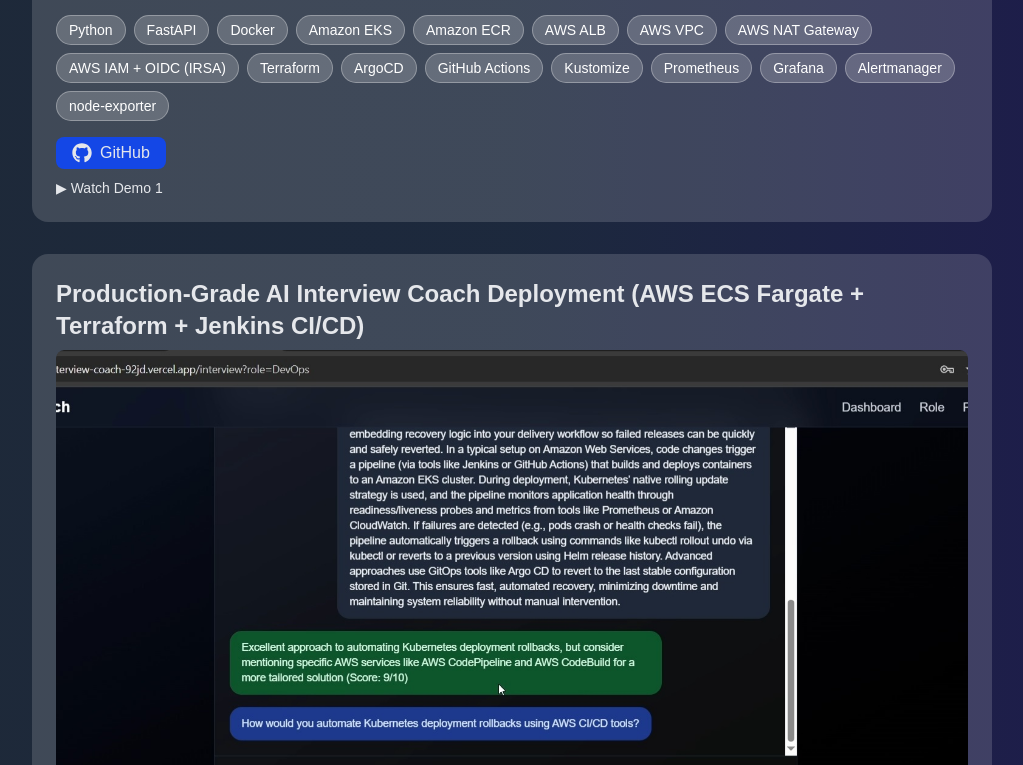
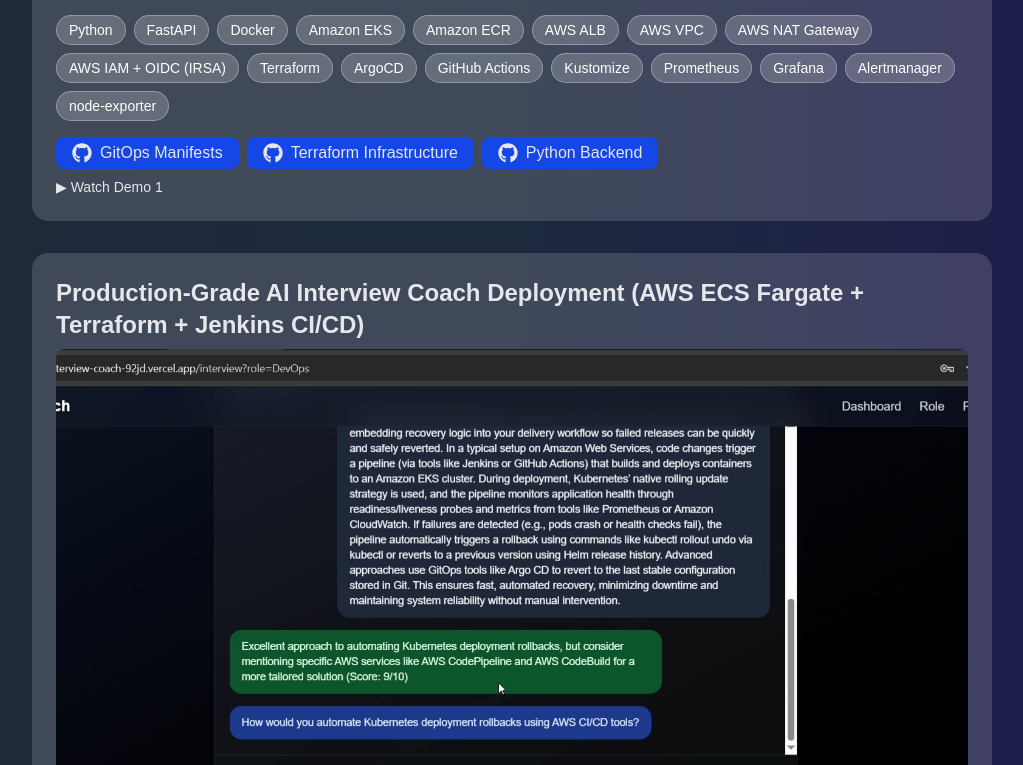
Before and after one commit to sasunmadhuranga/my-portfolio, a Next.js app: page / in a window 1280 px wide. Shown: the part 4380-5145 px from the top of the page, without its empty margins (128-1151 px from the left). Built offline with nearby package versions, Linux system fonts and the light colour scheme.

Commit message:
Projects updated

```diff
--- a/src/components/Projects.js
+++ b/src/components/Projects.js
@@ -33,7 +33,7 @@
         "Designed and deployed a production-grade GitOps pipeline on AWS using ArgoCD, EKS, and GitHub Actions, focusing on pull-based continuous delivery, infrastructure automation, and full-stack observability. The application backend was containerized using Docker and deployed to Amazon EKS across two availability zones using a GitOps workflow, where GitHub Actions builds and pushes images to ECR and updates Kubernetes manifests in a dedicated GitOps repository, while ArgoCD continuously watches the repository and syncs the cluster automatically. Infrastructure was provisioned using Terraform, including a multi-AZ VPC, public and private subnets, NAT Gateways, EKS cluster with managed node groups, ECR repository, IAM roles with OIDC-based IRSA, and security groups. A complete observability stack was deployed using the kube-prometheus-stack Helm chart, including Prometheus for metrics scraping, Grafana with pre-loaded dashboards, Alertmanager for email alerting, and ArgoCD Notifications for pipeline event emails. Application secrets were managed securely using Kubernetes Secrets, and the app was exposed to the internet via an AWS Application Load Balancer using the AWS Load Balancer Controller and Kubernetes Ingress.",
 
       features: [
-        "Implemented a pull-based GitOps workflow using ArgoCD, where the cluster state is always driven by Git — no CI tool ever touches kubectl or the cluster directly.",
+        "Implemented a pull-based GitOps workflow using ArgoCD, where the cluster state is always driven by Git, no CI tool ever touches kubectl or the cluster directly.",
         "Separated concerns across three dedicated GitHub repositories: application source code, Terraform infrastructure, and Kubernetes manifests (gitops-manifests as the single source of truth).",
         "Provisioned multi-AZ AWS infrastructure using Terraform modules, including VPC with public and private subnets across two availability zones, NAT Gateways, EKS cluster, managed node group, ECR, and IAM roles.",
         "Configured OIDC provider and IAM Roles for Service Accounts (IRSA) for secure, credential-free AWS API access from Kubernetes pods.",
@@ -73,10 +73,19 @@
         "node-exporter",
       ],
 
-      link: [
-        "https://github.com/sasunmadhuranga/gitops-manifests",
-        "https://github.com/sasunmadhuranga/gitops-infra",
-        "https://github.com/sasunmadhuranga/python-backend-app"
+      links: [
+        {
+          name: "GitOps Manifests",
+          url: "https://github.com/sasunmadhuranga/gitops-manifests"
+        },
+        {
+          name: "Terraform Infrastructure",
+          url: "https://github.com/sasunmadhuranga/gitops-infra"
+        },
+        {
+          name: "Python Backend",
+          url: "https://github.com/sasunmadhuranga/python-backend-app"
+        }
       ],
 
       videos: [
@@ -667,17 +676,20 @@
               </div>
             </div>
 
-           {project.link && (
+           <div className="flex flex-wrap gap-2">
+            {project.links?.map((repo, i) => (
               <a
-              href={project.link}
+                key={i}
+                href={repo.url}
                 target="_blank"
                 rel="noopener noreferrer"
                 className="inline-flex items-center gap-2 bg-blue-700 py-1 px-4 rounded-lg hover:bg-blue-800 transition"
               >
                 <FaGithub className="text-xl text-gray-200" />
-              <span className="text-gray-200">GitHub</span>
+                <span className="text-gray-200">{repo.name}</span>
               </a>
-          )}
+            ))}
+          </div>
           {project.applink && (
             <a
               href={project.applink}
```
Lines whose indentation alone changed are shown as unchanged.
